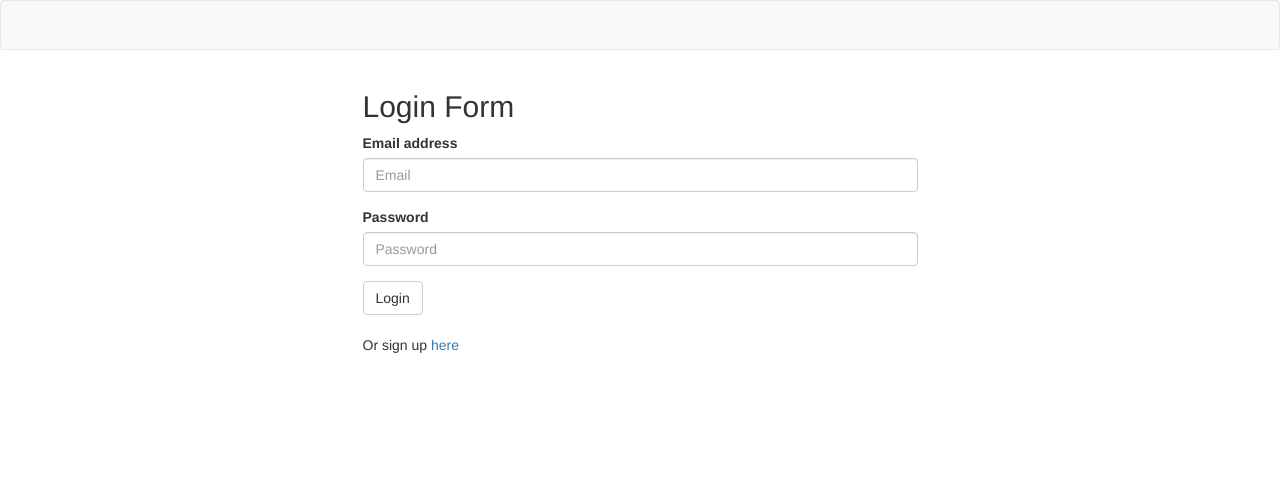
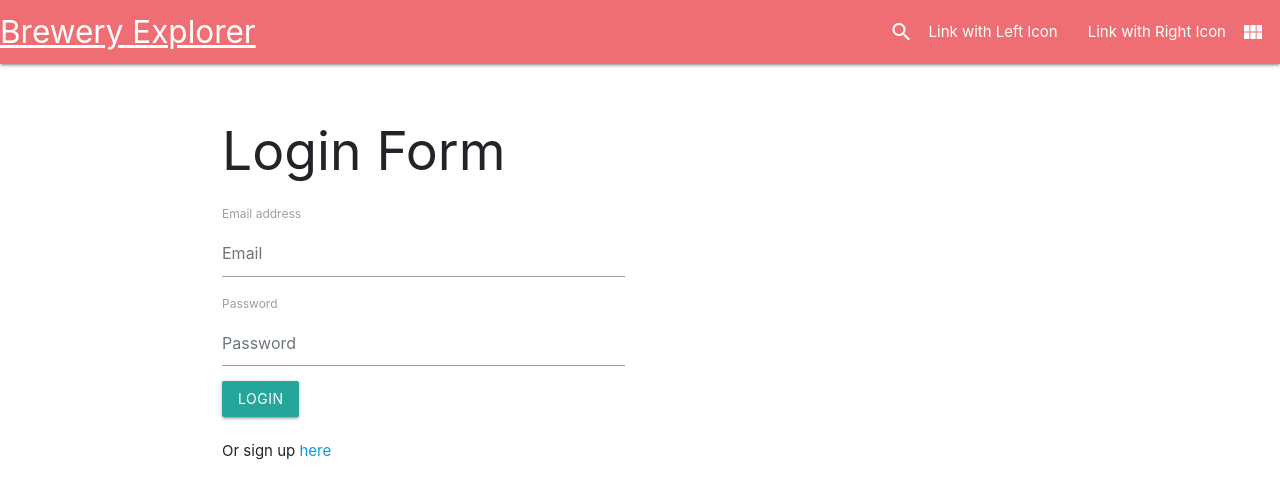
Before and after one commit to floressuarezalvaro/project2, a website: page public/HTML/login.html in a window 1280 px wide. Drawn offline with nearby package versions, Linux system fonts and the light colour scheme.

Commit message:
updated login page

```diff
--- a/public/HTML/login.html
+++ b/public/HTML/login.html
@@ -1,77 +1,46 @@
-<!-- <!DOCTYPE html>
-<html lang="en">
-
-<head>
-    <meta charset="UTF-8">
-    <meta name="viewport" content="width=device-width, initial-scale=1.0">
-    <title>User Login</title>
-    <link rel="stylesheet" href="https://stackpath.bootstrapcdn.com/bootstrap/4.5.2/css/bootstrap.min.css"
-        integrity="sha384-JcKb8q3iqJ61gNV9KGb8thSsNjpSL0n8PARn9HuZOnIxN0hoP+VmmDGMN5t9UJ0Z" crossorigin="anonymous">
-        <link rel="stylesheet" href="https://cdnjs.cloudflare.com/ajax/libs/materialize/1.0.0-beta/css/materialize.min.css">
-        <link href="https://fonts.googleapis.com/icon?family=Material+Icons" rel="stylesheet">
-        <link type="text/css" rel="stylesheet" href="css/materialize.min.css" media="screen,projection" />
-        <link rel="stylesheet" href="./public/style.css">
-      </head>
-
-<body> -->
-<!-- NavBar with Search -->
-<!-- <nav>
-    <div class="nav-wrapper">
-      <a href="#!" class="brand-logo">Brewery Explorer</a>
-      <ul class="right hide-on-med-and-down">
-        <li><a href="sass.html"><i class="material-icons left">search</i>Link with Left Icon</a></li>
-        <li><a href="badges.html"><i class="material-icons right">view_module</i>Link with Right Icon</a></li>
-      </ul>
-    </div>
-  </nav>
-  <br>
-
-  <form>
-    <div class="container">
-      <div class="row">
-        <div class="col-md-6 col-md-offset-3">
-          <h2>Login</h2>
-          <form class="login">
-            <div class="form-group">
-              <label for="exampleInputEmail1">Email address</label>
-              <input type="email" class="form-control" id="email-input" placeholder="Email">
-            </div>
-            <div class="form-group">
-              <label for="exampleInputPassword1">Password</label>
-              <input type="password" class="form-control" id="password-input" placeholder="Password">
-            </div>
-            <button type="submit" class="btn btn-default">Login</button>
-          </form>
-          <br>
-          <br />
-          <p>Or sign up <a href="/">here</a></p>
-        </div>
-      </div>
-    </div>
-
-
-</body>
-</html> -->
-
 <!DOCTYPE html>
 <html lang="en">
   <head>
-    <title>Bars Authentication</title>
     <meta charset="UTF-8" />
-    <meta name="viewport" content="width=device-width, initial-scale=1" />
+    <meta name="viewport" content="width=device-width, initial-scale=1.0" />
+    <title>User Login</title>
     <link
       rel="stylesheet"
-      href="https://maxcdn.bootstrapcdn.com/bootswatch/3.3.7/lumen/bootstrap.min.css"
+      href="https://stackpath.bootstrapcdn.com/bootstrap/4.5.2/css/bootstrap.min.css"
+      integrity="sha384-JcKb8q3iqJ61gNV9KGb8thSsNjpSL0n8PARn9HuZOnIxN0hoP+VmmDGMN5t9UJ0Z"
+      crossorigin="anonymous"
+    />
+    <link
+      rel="stylesheet"
+      href="https://cdnjs.cloudflare.com/ajax/libs/materialize/1.0.0-beta/css/materialize.min.css"
+    />
+    <link
+      href="https://fonts.googleapis.com/icon?family=Material+Icons"
+      rel="stylesheet"
     />
     <link href="../CSS/styles.css" rel="stylesheet" />
   </head>
-
   <body>
-    <nav class="navbar navbar-default">
-      <div class="container-fluid">
-        <div class="navbar-header"></div>
+    <nav>
+      <div class="nav-wrapper">
+        <a href="#!" class="brand-logo">Brewery Explorer</a>
+        <ul class="right hide-on-med-and-down">
+          <li>
+            <a href="sass.html"
+              ><i class="material-icons left">search</i>Link with Left Icon</a
+            >
+          </li>
+          <li>
+            <a href="badges.html"
+              ><i class="material-icons right">view_module</i>Link with Right
+              Icon</a
+            >
+          </li>
+        </ul>
       </div>
     </nav>
+    <br />
+
     <div class="container">
       <div class="row">
         <div class="col-md-6 col-md-offset-3">
```
